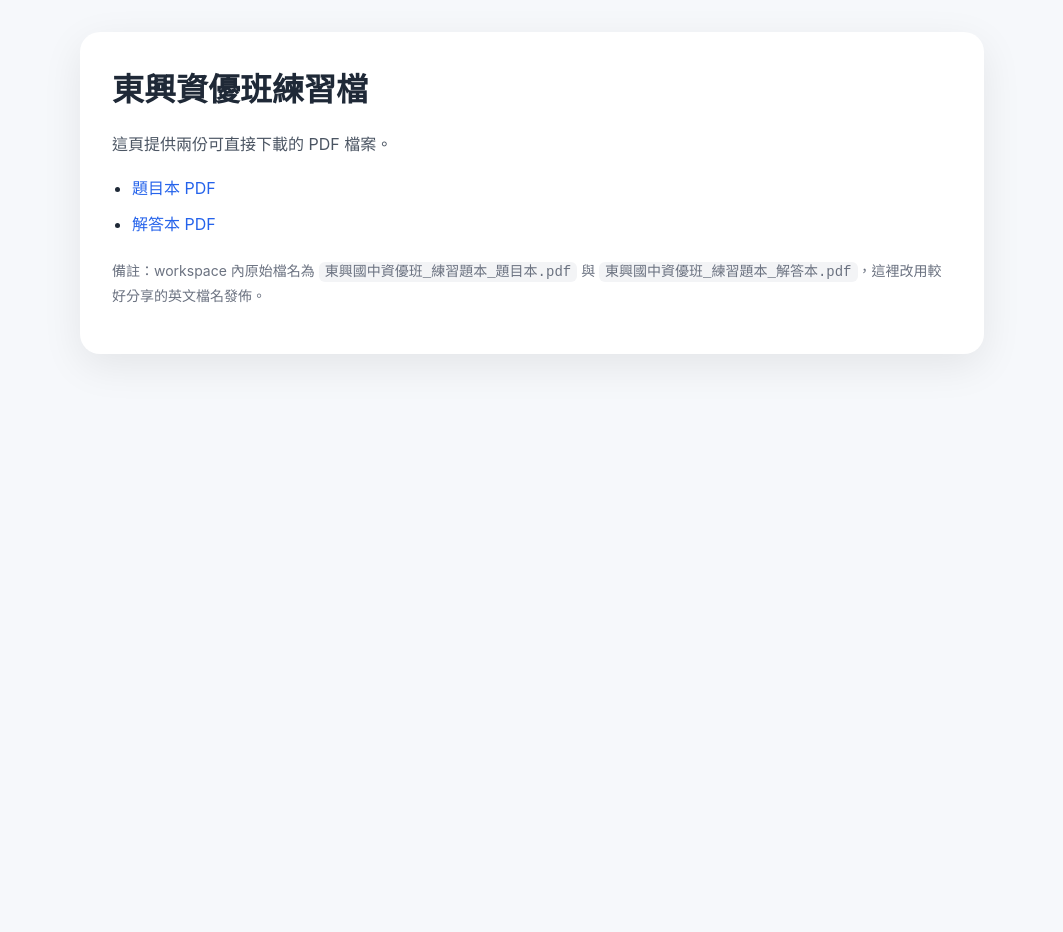
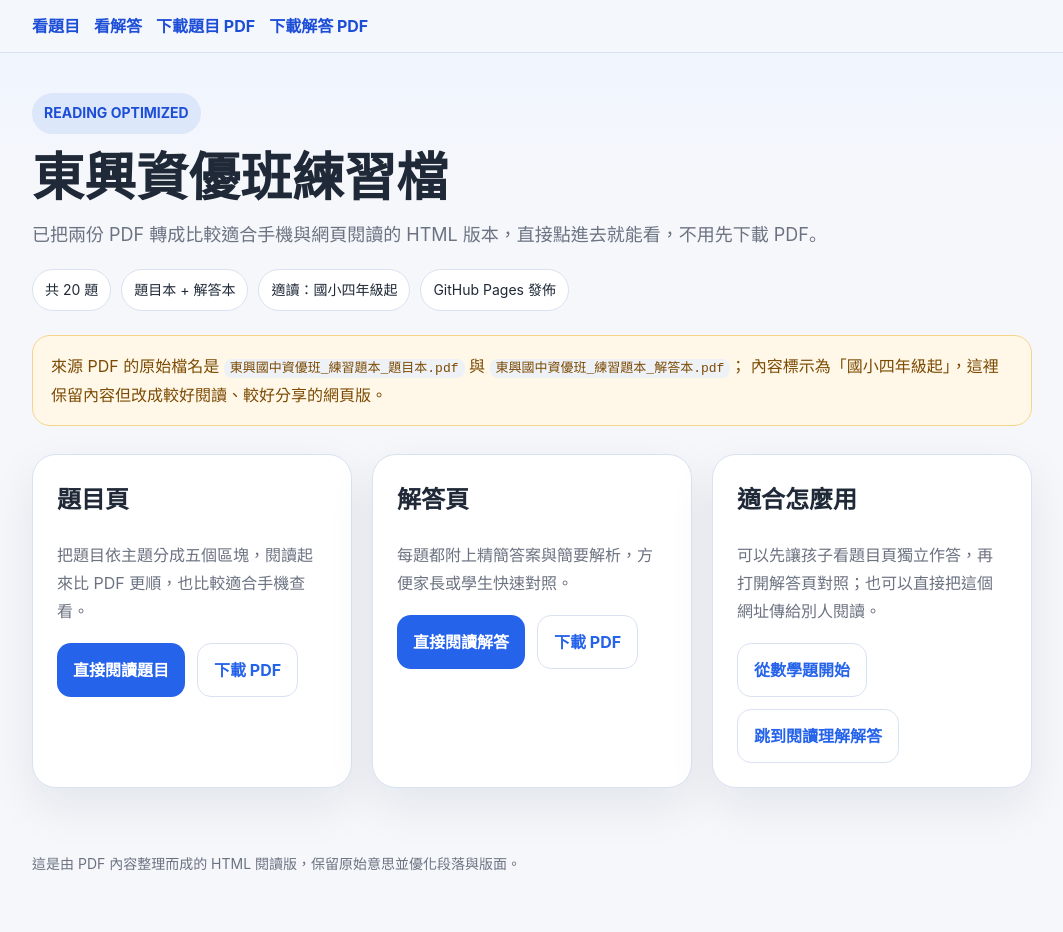
Before and after one commit to jcchenzr/repo1, a plain HTML site: page dongxing-gifted/index.html in a window 1280 px wide. Shown: the whole page, without its empty margins (108-1171 px from the left). Before the commit the page ends 800 px from the top, so only its background shows below. Drawn offline with Linux system fonts and the light colour scheme.

Commit message:
convert dongxing PDFs to optimized HTML

```diff
--- a/dongxing-gifted/index.html
+++ b/dongxing-gifted/index.html
@@ -3,29 +3,70 @@
 <head>
   <meta charset="utf-8" />
   <meta name="viewport" content="width=device-width, initial-scale=1" />
-  <title>東興資優班練習檔</title>
-  <style>
-    body { font-family: -apple-system,BlinkMacSystemFont,"Segoe UI",sans-serif; margin: 0; padding: 32px 20px; background:#f6f8fb; color:#1f2937; }
-    .wrap { max-width: 840px; margin: 0 auto; background:#fff; border-radius:20px; padding:32px; box-shadow:0 12px 40px rgba(0,0,0,.08); }
-    h1 { margin-top:0; font-size: 32px; }
-    p { line-height:1.7; color:#4b5563; }
-    ul { padding-left: 20px; }
-    li { margin: 12px 0; }
-    a { color:#2563eb; text-decoration:none; }
-    a:hover { text-decoration:underline; }
-    .note { margin-top:24px; font-size:14px; color:#6b7280; }
-    code { background:#f3f4f6; padding:2px 6px; border-radius:6px; }
-  </style>
+  <title>東興資優班練習檔｜閱讀優化版</title>
+  <meta name="description" content="把東興資優班練習題本與解答本整理成可直接閱讀的 HTML 頁面。" />
+  <link rel="stylesheet" href="./style.css" />
 </head>
 <body>
-  <main class="wrap">
+  <div class="topnav">
+    <div class="container">
+      <a href="./questions.html">看題目</a>
+      <a href="./answers.html">看解答</a>
+      <a href="./dongxing-gifted-questions.pdf">下載題目 PDF</a>
+      <a href="./dongxing-gifted-answers.pdf">下載解答 PDF</a>
+    </div>
+  </div>
+
+  <header class="hero container">
+    <span class="badge">READING OPTIMIZED</span>
     <h1>東興資優班練習檔</h1>
-    <p>這頁提供兩份可直接下載的 PDF 檔案。</p>
-    <ul>
-      <li><a href="./dongxing-gifted-questions.pdf">題目本 PDF</a></li>
-      <li><a href="./dongxing-gifted-answers.pdf">解答本 PDF</a></li>
-    </ul>
-    <p class="note">備註：workspace 內原始檔名為 <code>東興國中資優班_練習題本_題目本.pdf</code> 與 <code>東興國中資優班_練習題本_解答本.pdf</code>，這裡改用較好分享的英文檔名發佈。</p>
+    <p>已把兩份 PDF 轉成比較適合手機與網頁閱讀的 HTML 版本，直接點進去就能看，不用先下載 PDF。</p>
+    <div class="meta">
+      <span>共 20 題</span>
+      <span>題目本 + 解答本</span>
+      <span>適讀：國小四年級起</span>
+      <span>GitHub Pages 發佈</span>
+    </div>
+  </header>
+
+  <main class="container">
+    <div class="notice">
+      來源 PDF 的原始檔名是 <code>東興國中資優班_練習題本_題目本.pdf</code> 與 <code>東興國中資優班_練習題本_解答本.pdf</code>；
+      內容標示為「國小四年級起」，這裡保留內容但改成較好閱讀、較好分享的網頁版。
+    </div>
+
+    <section class="grid cards">
+      <article class="card">
+        <h2>題目頁</h2>
+        <p>把題目依主題分成五個區塊，閱讀起來比 PDF 更順，也比較適合手機查看。</p>
+        <div class="btns">
+          <a class="btn" href="./questions.html">直接閱讀題目</a>
+          <a class="btn secondary" href="./dongxing-gifted-questions.pdf">下載 PDF</a>
+        </div>
+      </article>
+
+      <article class="card">
+        <h2>解答頁</h2>
+        <p>每題都附上精簡答案與簡要解析，方便家長或學生快速對照。</p>
+        <div class="btns">
+          <a class="btn" href="./answers.html">直接閱讀解答</a>
+          <a class="btn secondary" href="./dongxing-gifted-answers.pdf">下載 PDF</a>
+        </div>
+      </article>
+
+      <article class="card">
+        <h2>適合怎麼用</h2>
+        <p>可以先讓孩子看題目頁獨立作答，再打開解答頁對照；也可以直接把這個網址傳給別人閱讀。</p>
+        <div class="btns">
+          <a class="btn secondary" href="./questions.html#math">從數學題開始</a>
+          <a class="btn secondary" href="./answers.html#reading">跳到閱讀理解解答</a>
+        </div>
+      </article>
+    </section>
   </main>
+
+  <footer class="container footer">
+    這是由 PDF 內容整理而成的 HTML 閱讀版，保留原始意思並優化段落與版面。
+  </footer>
 </body>
 </html>
--- /dev/null
+++ b/dongxing-gifted/style.css
@@ -0,0 +1,184 @@
+:root {
+  --bg: #f5f7fb;
+  --surface: #ffffff;
+  --surface-2: #eef4ff;
+  --text: #1f2937;
+  --muted: #6b7280;
+  --line: #d9e2f2;
+  --brand: #2563eb;
+  --brand-2: #1d4ed8;
+  --ok: #0f766e;
+  --shadow: 0 18px 48px rgba(15, 23, 42, 0.08);
+}
+* { box-sizing: border-box; }
+html { scroll-behavior: smooth; }
+body {
+  margin: 0;
+  font-family: -apple-system, BlinkMacSystemFont, "Segoe UI", "Noto Sans TC", sans-serif;
+  background: linear-gradient(180deg, #eef4ff 0%, var(--bg) 180px);
+  color: var(--text);
+  line-height: 1.75;
+}
+.container {
+  width: min(1000px, calc(100% - 32px));
+  margin: 0 auto;
+}
+.hero {
+  padding: 40px 0 24px;
+}
+.badge {
+  display: inline-block;
+  padding: 8px 12px;
+  border-radius: 999px;
+  background: rgba(37, 99, 235, 0.1);
+  color: var(--brand-2);
+  font-weight: 700;
+  font-size: 14px;
+}
+.hero h1 {
+  margin: 14px 0 12px;
+  font-size: clamp(32px, 6vw, 52px);
+  line-height: 1.15;
+}
+.hero p {
+  margin: 0;
+  color: var(--muted);
+  font-size: 18px;
+}
+.meta {
+  margin-top: 18px;
+  display: flex;
+  flex-wrap: wrap;
+  gap: 10px;
+}
+.meta span {
+  background: var(--surface);
+  border: 1px solid var(--line);
+  padding: 8px 12px;
+  border-radius: 999px;
+  font-size: 14px;
+}
+.grid {
+  display: grid;
+  gap: 20px;
+}
+.grid.cards {
+  grid-template-columns: repeat(auto-fit, minmax(240px, 1fr));
+  margin: 28px 0 36px;
+}
+.card {
+  background: var(--surface);
+  border: 1px solid var(--line);
+  border-radius: 24px;
+  padding: 24px;
+  box-shadow: var(--shadow);
+}
+.card h2, .card h3 { margin-top: 0; }
+.card p { color: var(--muted); }
+.btns {
+  display: flex;
+  flex-wrap: wrap;
+  gap: 12px;
+  margin-top: 18px;
+}
+.btn {
+  display: inline-flex;
+  align-items: center;
+  justify-content: center;
+  padding: 12px 16px;
+  border-radius: 14px;
+  background: var(--brand);
+  color: #fff;
+  text-decoration: none;
+  font-weight: 700;
+}
+.btn.secondary {
+  background: #fff;
+  color: var(--brand);
+  border: 1px solid var(--line);
+}
+.section-title {
+  margin: 44px 0 16px;
+  font-size: 28px;
+}
+.notice {
+  background: #fff8e8;
+  border: 1px solid #f6d58b;
+  color: #7c4a03;
+  border-radius: 18px;
+  padding: 16px 18px;
+}
+.topnav {
+  position: sticky;
+  top: 0;
+  z-index: 20;
+  background: rgba(245,247,251,.85);
+  backdrop-filter: blur(10px);
+  border-bottom: 1px solid var(--line);
+}
+.topnav .container {
+  display: flex;
+  gap: 14px;
+  flex-wrap: wrap;
+  padding: 12px 0;
+}
+.topnav a {
+  color: var(--brand-2);
+  text-decoration: none;
+  font-weight: 700;
+}
+.qa-section {
+  margin: 24px 0 36px;
+}
+.qa-section header {
+  margin-bottom: 16px;
+}
+.qa-section h2 {
+  margin: 0 0 8px;
+  font-size: 28px;
+}
+.qa-grid {
+  display: grid;
+  gap: 16px;
+}
+.qa-card {
+  background: var(--surface);
+  border: 1px solid var(--line);
+  border-radius: 20px;
+  padding: 20px;
+  box-shadow: var(--shadow);
+}
+.qa-card .num {
+  display: inline-block;
+  margin-bottom: 8px;
+  color: var(--brand-2);
+  font-weight: 800;
+}
+.qa-card h3 {
+  margin: 0 0 8px;
+  font-size: 20px;
+}
+.qa-card p,
+.qa-card li { color: #334155; }
+.answer {
+  margin-top: 12px;
+  padding: 14px 16px;
+  border-radius: 14px;
+  background: #f8fafc;
+  border: 1px solid #e2e8f0;
+}
+.answer strong { color: var(--ok); }
+.footer {
+  padding: 28px 0 56px;
+  color: var(--muted);
+  font-size: 14px;
+}
+code {
+  background: #eef2f7;
+  border-radius: 8px;
+  padding: 2px 6px;
+}
+@media (max-width: 640px) {
+  .card, .qa-card { padding: 18px; }
+  .hero { padding-top: 28px; }
+}
```
Also changed, not shown: dongxing-gifted/answers.html (added, +91 -0 lines), dongxing-gifted/questions.html (added, +110 -0 lines).
